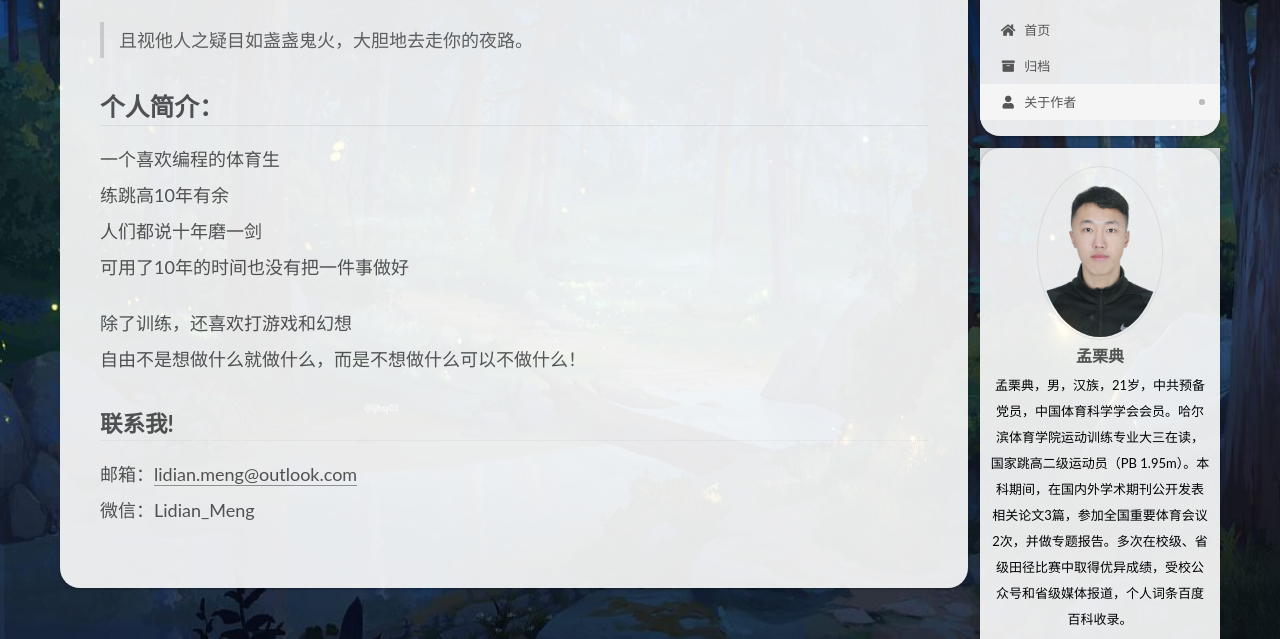
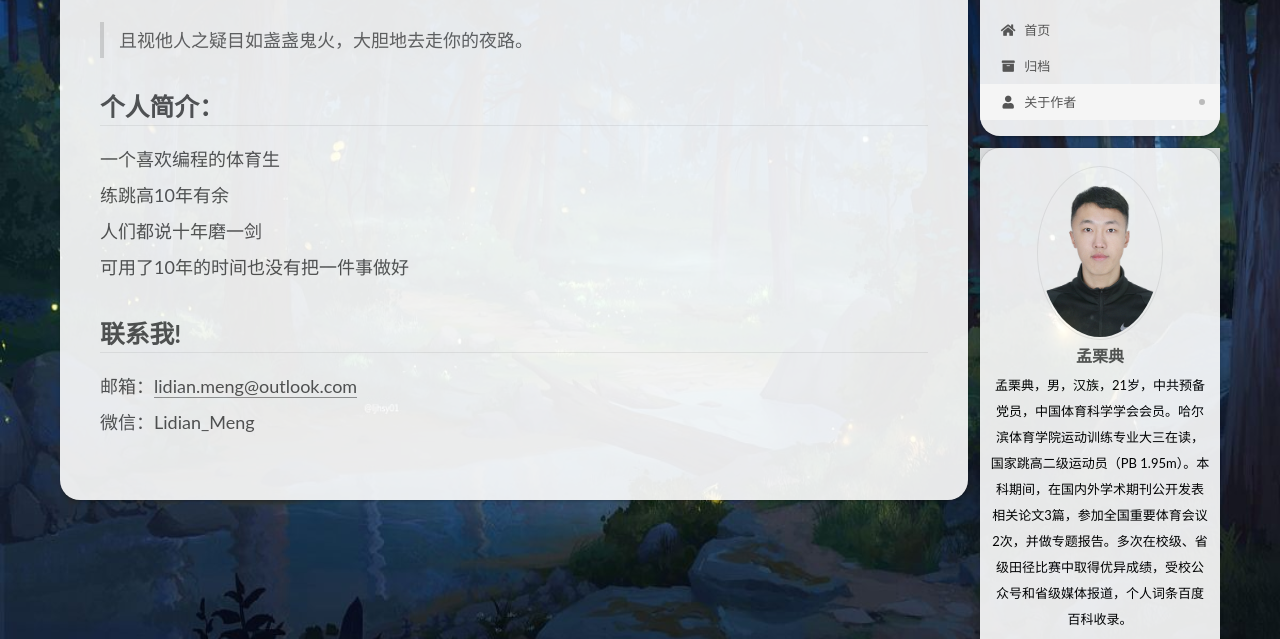
Before and after one commit to LidianMeng/LidianMeng.github.io, a plain HTML site: page about/index.html in a window 1280 px wide. Shown: the part 122-761 px from the top of the page. Drawn offline with Linux system fonts and the light colour scheme.

Commit message:
Site updated: 2023-02-19 18:22:49

```diff
--- a/about/index.html
+++ b/about/index.html
@@ -20,15 +20,15 @@
     var CONFIG = {"hostname":"mengdd.top","root":"/","scheme":"Gemini","version":"7.8.0","exturl":false,"sidebar":{"position":"right","display":"always","padding":18,"offset":12,"onmobile":false},"copycode":{"enable":false,"show_result":false,"style":null},"back2top":{"enable":true,"sidebar":false,"scrollpercent":true},"bookmark":{"enable":true,"color":"#222","save":"auto"},"fancybox":false,"mediumzoom":false,"lazyload":false,"pangu":false,"comments":{"style":"tabs","active":null,"storage":true,"lazyload":false,"nav":null},"algolia":{"hits":{"per_page":10},"labels":{"input_placeholder":"Search for Posts","hits_empty":"We didn't find any results for the search: ${query}","hits_stats":"${hits} results found in ${time} ms"}},"localsearch":{"enable":false,"trigger":"auto","top_n_per_article":1,"unescape":false,"preload":false},"motion":{"enable":false,"async":false,"transition":{"post_block":"fadeIn","post_header":"slideDownIn","post_body":"slideDownIn","coll_header":"slideLeftIn","sidebar":"slideUpIn"}}};
   </script>
 
-  <meta name="description" content="且视他人之疑目如盏盏鬼火，大胆地去走你的夜路。  个人简介：一个喜欢编程的体育生练跳高10年有余人们都说十年磨一剑可用了10年的时间也没有把一件事做好 除了训练，还喜欢打游戏和幻想自由不是想做什么就做什么，而是不想做什么可以不做什么！ 联系我!邮箱：&amp;#108;&amp;#x69;&amp;#x64;&amp;#x69;&amp;#97;&amp;#x6e;&amp;#46;&amp;#109;&amp;#101;&amp;#x6e;&amp;#x67;&amp;#x40;&amp;#x6">
+  <meta name="description" content="且视他人之疑目如盏盏鬼火，大胆地去走你的夜路。  个人简介：一个喜欢编程的体育生练跳高10年有余人们都说十年磨一剑可用了10年的时间也没有把一件事做好 联系我!邮箱：&amp;#x6c;&amp;#105;&amp;#100;&amp;#x69;&amp;#x61;&amp;#x6e;&amp;#x2e;&amp;#x6d;&amp;#x65;&amp;#110;&amp;#103;&amp;#x40;&amp;#111;&amp;#117;&amp;#x74;&amp;#x6c;&amp;#111;&amp;#111;&amp;#x6b;&amp;#">
 <meta property="og:type" content="website">
 <meta property="og:title" content="关于作者">
 <meta property="og:url" content="http://mengdd.top/about/index.html">
 <meta property="og:site_name" content="典典的宝藏">
-<meta property="og:description" content="且视他人之疑目如盏盏鬼火，大胆地去走你的夜路。  个人简介：一个喜欢编程的体育生练跳高10年有余人们都说十年磨一剑可用了10年的时间也没有把一件事做好 除了训练，还喜欢打游戏和幻想自由不是想做什么就做什么，而是不想做什么可以不做什么！ 联系我!邮箱：&amp;#108;&amp;#x69;&amp;#x64;&amp;#x69;&amp;#97;&amp;#x6e;&amp;#46;&amp;#109;&amp;#101;&amp;#x6e;&amp;#x67;&amp;#x40;&amp;#x6">
+<meta property="og:description" content="且视他人之疑目如盏盏鬼火，大胆地去走你的夜路。  个人简介：一个喜欢编程的体育生练跳高10年有余人们都说十年磨一剑可用了10年的时间也没有把一件事做好 联系我!邮箱：&amp;#x6c;&amp;#105;&amp;#100;&amp;#x69;&amp;#x61;&amp;#x6e;&amp;#x2e;&amp;#x6d;&amp;#x65;&amp;#110;&amp;#103;&amp;#x40;&amp;#111;&amp;#117;&amp;#x74;&amp;#x6c;&amp;#111;&amp;#111;&amp;#x6b;&amp;#">
 <meta property="og:locale" content="zh_CN">
-<meta property="article:published_time" content="2023-02-01T09:04:18.100Z">
-<meta property="article:modified_time" content="2023-02-01T09:04:18.100Z">
+<meta property="article:published_time" content="2023-02-19T10:22:29.711Z">
+<meta property="article:modified_time" content="2023-02-19T10:22:29.711Z">
 <meta property="article:author" content="孟栗典">
 <meta name="twitter:card" content="summary">
 
@@ -183,8 +183,7 @@
 <p>且视他人之疑目如盏盏鬼火，大胆地去走你的夜路。</p>
 </blockquote>
 <h2 id="个人简介："><a href="#个人简介：" class="headerlink" title="个人简介："></a>个人简介：</h2><p>一个喜欢编程的体育生<br>练跳高10年有余<br>人们都说十年磨一剑<br>可用了10年的时间也没有把一件事做好</p>
-<p>除了训练，还喜欢打游戏和幻想<br>自由不是想做什么就做什么，而是不想做什么可以不做什么！</p>
-<h3 id="联系我"><a href="#联系我" class="headerlink" title="联系我!"></a>联系我!</h3><p>邮箱：<a href="mailto:&#108;&#x69;&#x64;&#x69;&#97;&#x6e;&#46;&#109;&#101;&#x6e;&#x67;&#x40;&#x6f;&#x75;&#x74;&#x6c;&#x6f;&#x6f;&#x6b;&#46;&#x63;&#111;&#x6d;">&#108;&#x69;&#x64;&#x69;&#97;&#x6e;&#46;&#109;&#101;&#x6e;&#x67;&#x40;&#x6f;&#x75;&#x74;&#x6c;&#x6f;&#x6f;&#x6b;&#46;&#x63;&#111;&#x6d;</a><br>微信：Lidian_Meng</p>
+<h2 id="联系我"><a href="#联系我" class="headerlink" title="联系我!"></a>联系我!</h2><p>邮箱：<a href="mailto:&#x6c;&#105;&#100;&#x69;&#x61;&#x6e;&#x2e;&#x6d;&#x65;&#110;&#103;&#x40;&#111;&#117;&#x74;&#x6c;&#111;&#111;&#x6b;&#x2e;&#x63;&#x6f;&#x6d;">&#x6c;&#105;&#100;&#x69;&#x61;&#x6e;&#x2e;&#x6d;&#x65;&#110;&#103;&#x40;&#111;&#117;&#x74;&#x6c;&#111;&#111;&#x6b;&#x2e;&#x63;&#x6f;&#x6d;</a><br>微信：Lidian_Meng</p>
 
       </div>
 
```
